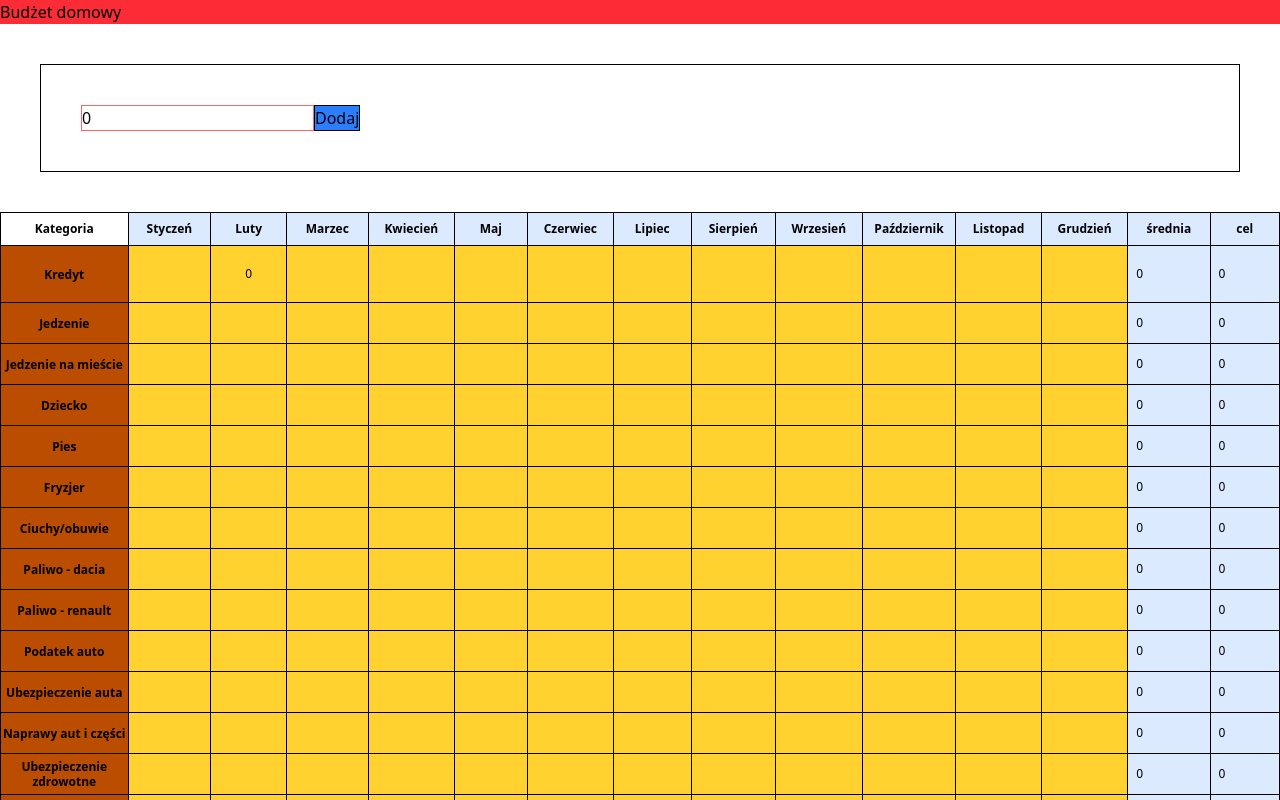
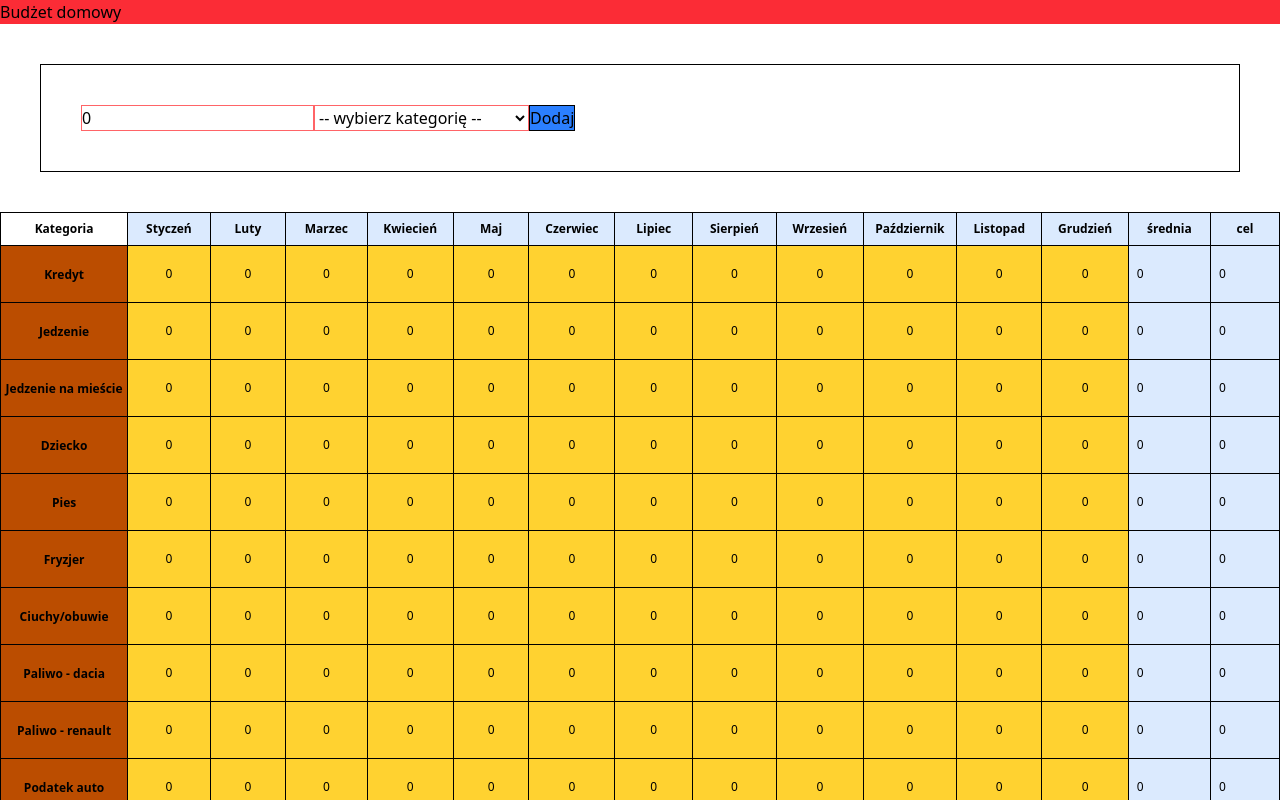
Before and after one commit to oleksaGrzegorz/budget-app, a React (Vite) app: page / in a window 1280 px wide. Shown: the top 800 px of the page. Built offline with nearby package versions, Linux system fonts and the light colour scheme.

Commit message:
feat: update Form and ExpensesTable components to manage expenses state and category selection

```diff
--- a/src/App.tsx
+++ b/src/App.tsx
@@ -5,12 +5,19 @@ import { Form } from "./components/Form/Form";
 
 export default function App() {
   const [amount, setAmount] = useState(0);
-  const [expense, setExpense] = useState(0);
+  const [expenses, setExpenses] = useState<Record<string, number>>({});
+  const [category, setCategory] = useState("");
   return (
     <div>
       <h1 className="bg-red-500">Budżet domowy</h1>
-      <Form amount={amount} setAmount={setAmount} setExpense={setExpense} />
-      <ExpensesTable expense={expense} />
+      <Form
+        amount={amount}
+        setAmount={setAmount}
+        setExpenses={setExpenses}
+        category={category}
+        setCategory={setCategory}
+      />
+      <ExpensesTable expenses={expenses}/>
       <BudgetSummaryTable />
     </div>
   );
--- a/src/components/ExpensesTable/ExpensesTable.tsx
+++ b/src/components/ExpensesTable/ExpensesTable.tsx
@@ -2,10 +2,10 @@ import { categories } from "../../data/categories";
 import { months } from "../../data/months";
 
 interface ExpensesTableProps {
-  expense: number;
+  expenses: Record<string, number>;
 }
 
-export const ExpensesTable = ({ expense }: ExpensesTableProps) => {
+export const ExpensesTable = ({ expenses }: ExpensesTableProps) => {
   return (
     <>
       <table className="border border-black border-collapse text-xs">
@@ -35,7 +35,7 @@ export const ExpensesTable = ({ expense }: ExpensesTableProps) => {
                   key={month}
                   className="bg-amber-300 w-25 p-5 text-center border border-black"
                 >
-                  {category === "Kredyt" && month === "Luty" ? expense : ""}
+                  {expenses[category] || 0}
                 </td>
               ))}
               <td className="w-25 p-2 border border-black bg-blue-100">0</td>
--- a/src/components/Form/Form.tsx
+++ b/src/components/Form/Form.tsx
@@ -1,17 +1,20 @@
 import type { Dispatch, SetStateAction } from "react";
+import { categories } from "../../data/categories";
 
 interface FormProps {
   amount: number;
   setAmount: Dispatch<SetStateAction<number>>;
-  setExpense: Dispatch<SetStateAction<number>>;
+  setExpenses: Dispatch<SetStateAction<Record<string, number>>>;
+  category: string;
+  setCategory: Dispatch<SetStateAction<string>>;
 }
 
-export const Form = ({ amount, setAmount, setExpense }: FormProps) => (
+export const Form = ({ amount, setAmount, setExpenses, category, setCategory }: FormProps) => (
   <form
     className="p-10 border border-black m-10"
     onSubmit={(e) => {
       e.preventDefault();
-      setExpense((prev) => prev + amount);
+      setExpenses((prev) => ({ ...prev, [category]: (prev[category] || 0) + amount }));
       setAmount(0);
     }}
   >
@@ -22,6 +25,14 @@ export const Form = ({ amount, setAmount, setExpense }: FormProps) => (
       value={amount}
       onChange={(e) => setAmount(Number(e.target.value))}
     />
+    <select className="border border-red-400" name="category" id="category" value={category} onChange={(e) => setCategory(e.target.value)}>
+      <option value="">-- wybierz kategorię --</option>
+      {categories.map((category) => (
+        <option key={category} value={category}>
+          {category}
+        </option>
+      ))}
+    </select>
     <button className="bg-blue-500 border border-black">Dodaj</button>
   </form>
 );
```
